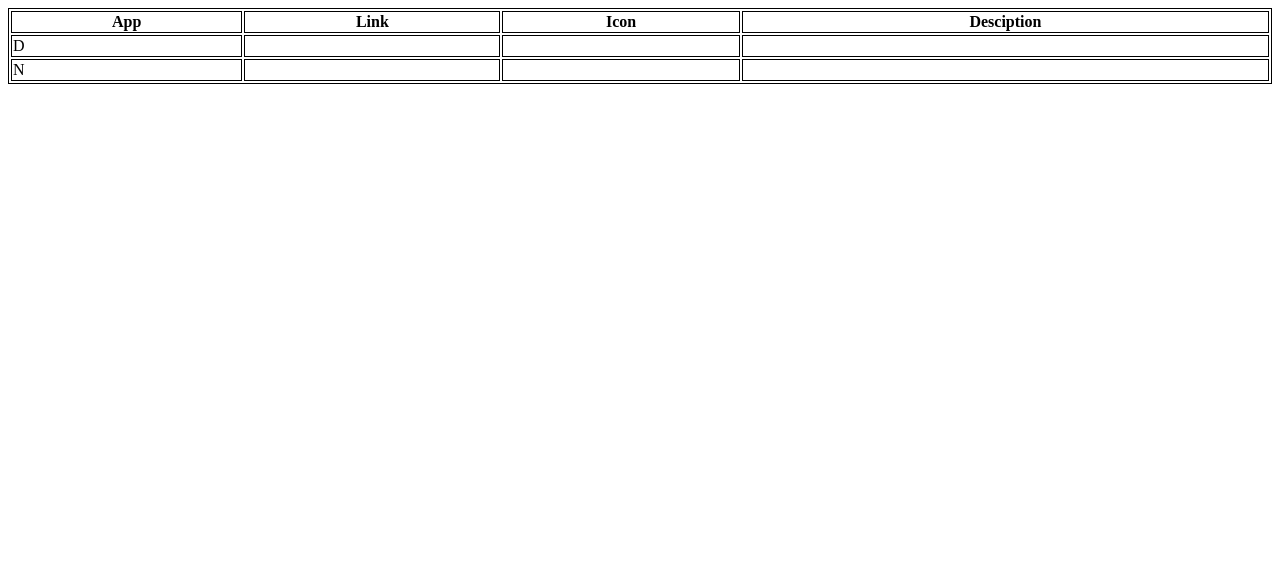
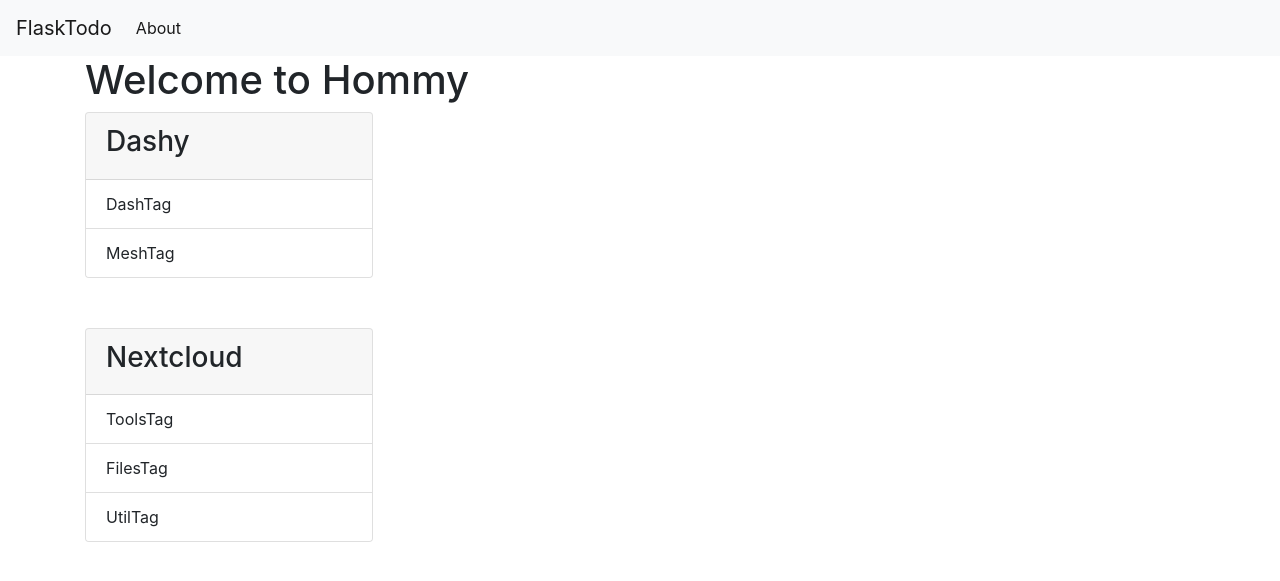
Before and after one commit to avezou/hommy, a Flask app: page / in a window 1280 px wide. Shown: the top 581 px of the page. Run offline with Flask 3, Linux system fonts and the light colour scheme; data comes from the database, SQL or seed files in the repository; some libraries are stand-ins or nearby versions.

Commit message:
Created base and index templates

```diff
--- /dev/null
+++ b/frontend/templates/base.html
@@ -0,0 +1,37 @@
+<!doctype html>
+<html lang="en">
+  <head>
+    <!-- Required meta tags -->
+    <meta charset="utf-8">
+    <meta name="viewport" content="width=device-width, initial-scale=1, shrink-to-fit=no">
+
+    <!-- Bootstrap CSS -->
+    <link rel="stylesheet" href="https://stackpath.bootstrapcdn.com/bootstrap/4.3.1/css/bootstrap.min.css" integrity="sha384-ggOyR0iXCbMQv3Xipma34MD+dH/1fQ784/j6cY/iJTQUOhcWr7x9JvoRxT2MZw1T" crossorigin="anonymous">
+
+    <title>{% block title %} {% endblock %}</title>
+  </head>
+  <body>
+    <nav class="navbar navbar-expand-md navbar-light bg-light">
+        <a class="navbar-brand" href="{{ url_for('index')}}">FlaskTodo</a>
+        <button class="navbar-toggler" type="button" data-toggle="collapse" data-target="#navbarNav" aria-controls="navbarNav" aria-expanded="false" aria-label="Toggle navigation">
+            <span class="navbar-toggler-icon"></span>
+        </button>
+        <div class="collapse navbar-collapse" id="navbarNav">
+            <ul class="navbar-nav">
+            <li class="nav-item active">
+                <a class="nav-link" href="#">About</a>
+            </li>
+            </ul>
+        </div>
+    </nav>
+    <div class="container">
+        {% block content %} {% endblock %}
+    </div>
+
+    <!-- Optional JavaScript -->
+    <!-- jQuery first, then Popper.js, then Bootstrap JS -->
+    <script src="https://code.jquery.com/jquery-3.3.1.slim.min.js" integrity="sha384-q8i/X+965DzO0rT7abK41JStQIAqVgRVzpbzo5smXKp4YfRvH+8abtTE1Pi6jizo" crossorigin="anonymous"></script>
+    <script src="https://cdnjs.cloudflare.com/ajax/libs/popper.js/1.14.7/umd/popper.min.js" integrity="sha384-UO2eT0CpHqdSJQ6hJty5KVphtPhzWj9WO1clHTMGa3JDZwrnQq4sF86dIHNDz0W1" crossorigin="anonymous"></script>
+    <script src="https://stackpath.bootstrapcdn.com/bootstrap/4.3.1/js/bootstrap.min.js" integrity="sha384-JjSmVgyd0p3pXB1rRibZUAYoIIy6OrQ6VrjIEaFf/nJGzIxFDsf4x0xIM+B07jRM" crossorigin="anonymous"></script>
+  </body>
+</html>
--- a/frontend/templates/index.html
+++ b/frontend/templates/index.html
@@ -1,30 +1,17 @@
+{% extends 'base.html' %}
 
-<!DOCTYPE html>
-<html>
-    <head>
-        <title>Hommy Dashboard </title>
-    </head>
-    <style>
-        table, th, td {
-          border:1px solid black;
-        }
-        </style>
-    <body>
-        <table style="width:100%">
-            <tr>
-              <th>App</th>
-              <th>Link</th>
-              <th>Icon</th>
-              <th>Desciption</th>
-            </tr>
-            {%for app in apps%}
-               <tr>
-                 <td>{{app[0]}}</td>
-                 <td>{{app.internal_url}}</td>
-                 <td>{{app[icon]}}</td>
-                 <td>{{app[description]}}</td>
-                </tr>
-            {%endfor%}
-          </table>
-    </body>
-</html>
+{% block content %}
+    <h1>{% block title %} Welcome to Hommy {% endblock %}</h1>
+    {% for app, tags in apps.items() %}
+        <div class="card" style="width: 18rem; margin-bottom: 50px;">
+            <div class="card-header">
+                <h3>{{ app }}</h3>
+            </div>
+            <ul class="list-group list-group-flush">
+                {% for tag in tags %}
+                    <li class="list-group-item">{{ tag['tag'] }}</li>
+                {% endfor %}
+            </ul>
+        </div>
+    {% endfor %}
+{% endblock %}
```
